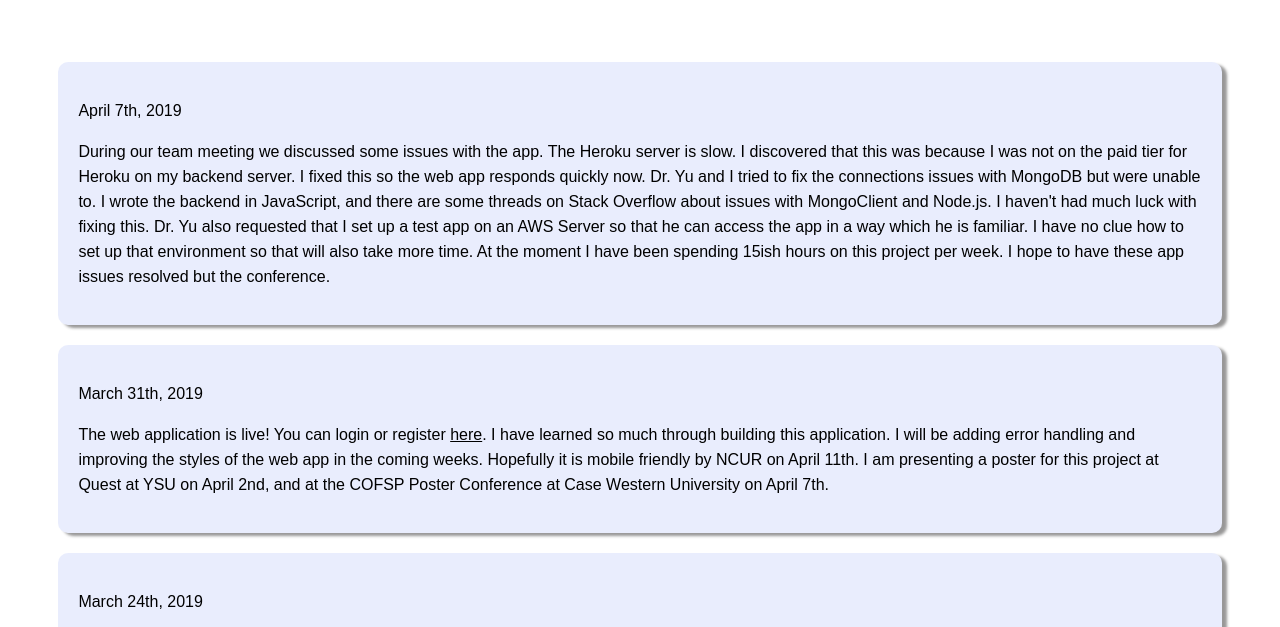
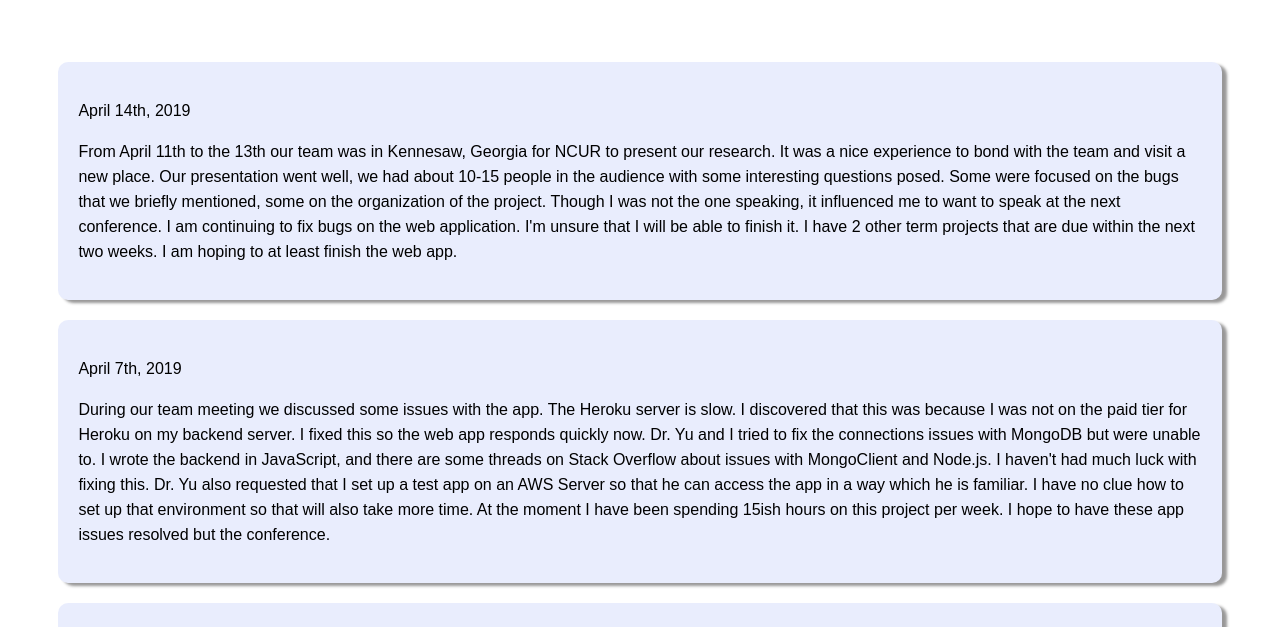
Before and after one commit to eadurflinger/elizabethdurflinger.com, a plain HTML site: page creu.html in a window 1280 px wide. Shown: the part 138-765 px from the top of the page. Drawn offline with nearby package versions, Linux system fonts and the light colour scheme.

Commit message:
Update creu.html

```diff
--- a/creu.html
+++ b/creu.html
@@ -64,6 +64,18 @@
     <div></div>
     <section class="section clearfix">
         <div class="section-info content">
+
+            <div class="blog-post-container">
+                <div class="blog-post-overlay">
+                    <div class="blog-post">
+                        <p><strong>April 14th, 2019</strong></p>
+                        <p class="">
+                            From April 11th to the 13th our team was in Kennesaw, Georgia for NCUR to present our research. It was a nice experience to bond with the team and visit a new place. Our presentation went well, we had about 10-15 people in the audience with some interesting questions posed. Some were focused on the bugs that we briefly mentioned, some on the organization of the project. Though I was not the one speaking, it influenced me to want to speak at the next conference. I am continuing to fix bugs on the web application. I'm unsure that I will be able to finish it. I have 2 other term projects that are due within the next two weeks. I am hoping to at least finish the web app.
+                        </p>
+                    </div>
+                </div>
+            </div>
+
             <div class="blog-post-container">
                 <div class="blog-post-overlay">
                     <div class="blog-post">
```
